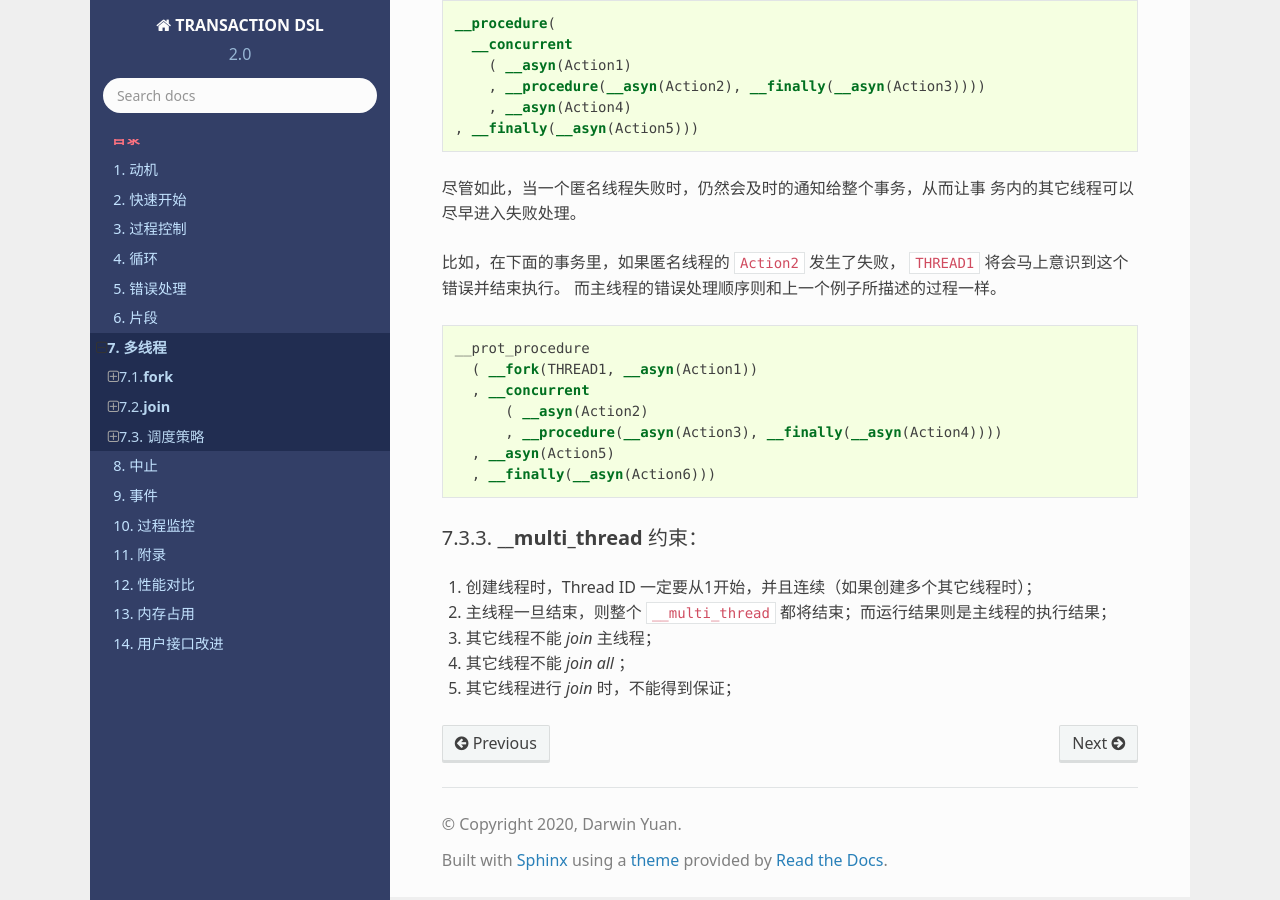
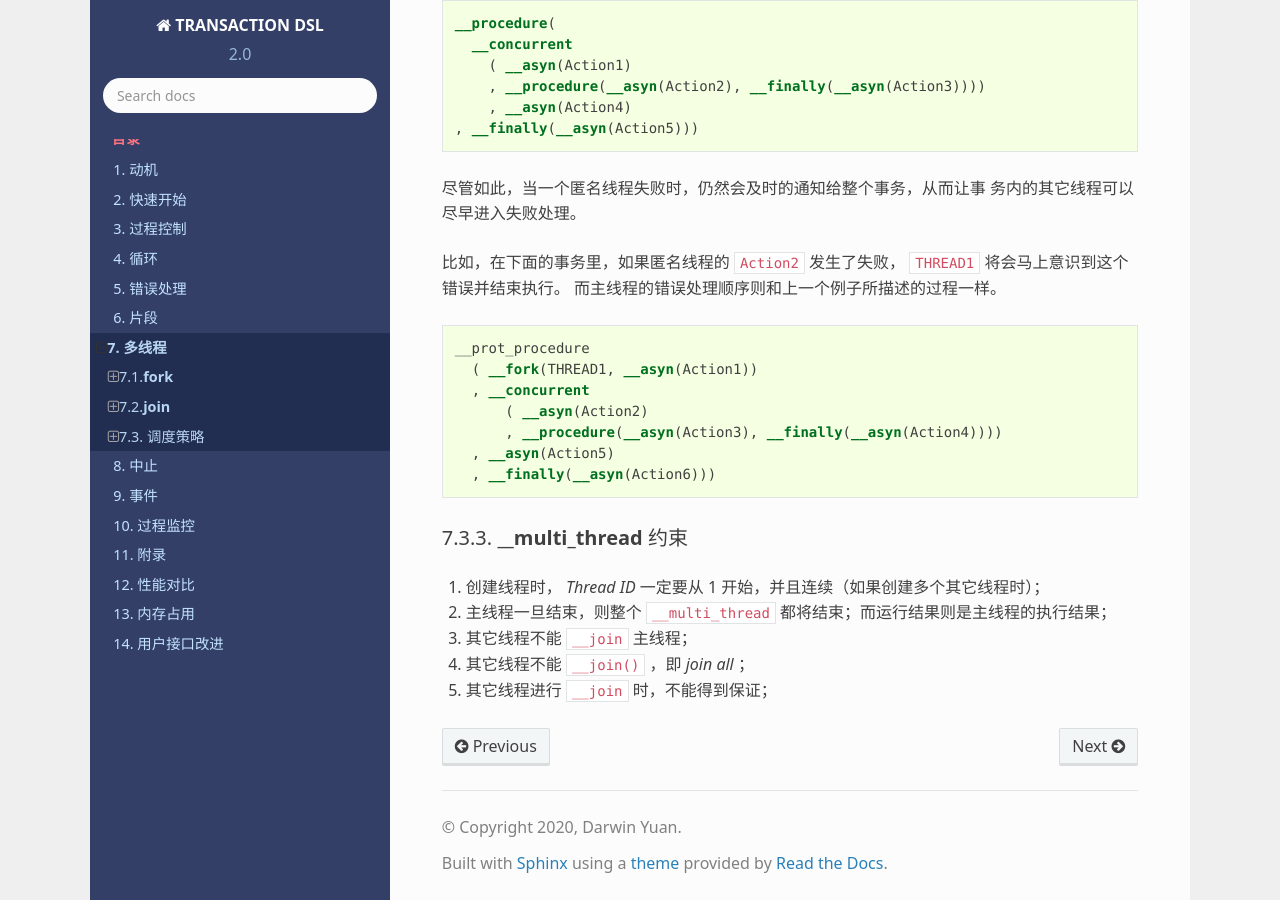
Before and after one commit to godsme/trans-dsl-2, a Sphinx documentation site: the page built from doc/source/multi-thread.rst, in a window 1280 px wide and 900 px high, scrolled down 11471 px. Built offline with Sphinx 7.4.7 and the Read the Docs theme 2.0.0, drawn with Linux system fonts in a browser that asks for light colours; formulas are drawn with MathJax 3.

Commit message:
added more contents to doc

```diff
--- a/doc/source/multi-thread.rst
+++ b/doc/source/multi-thread.rst
@@ -396,11 +396,11 @@
      , __finally(__asyn(Action6)))
 
 
-**__multi_thread** 约束：
+**__multi_thread** 约束
 +++++++++++++++++++++++++++++++
 
-1. 创建线程时，Thread ID 一定要从1开始，并且连续（如果创建多个其它线程时）；
+1. 创建线程时， `Thread ID` 一定要从 1 开始，并且连续（如果创建多个其它线程时）；
 2. 主线程一旦结束，则整个 ``__multi_thread`` 都将结束；而运行结果则是主线程的执行结果；
-3. 其它线程不能 `join` 主线程；
-4. 其它线程不能 `join all` ；
-5. 其它线程进行 `join` 时，不能得到保证；
+3. 其它线程不能 ``__join`` 主线程；
+4. 其它线程不能 ``__join()`` ，即 `join all` ；
+5. 其它线程进行 ``__join`` 时，不能得到保证；
```
